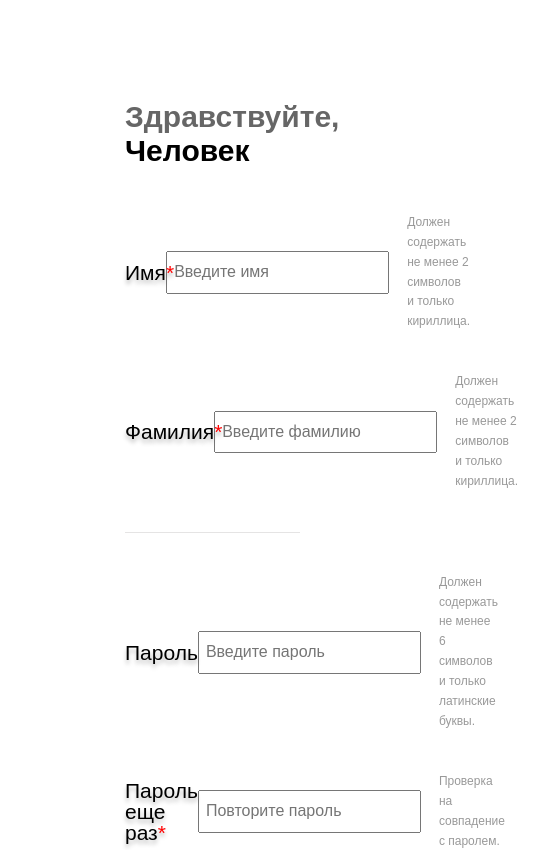
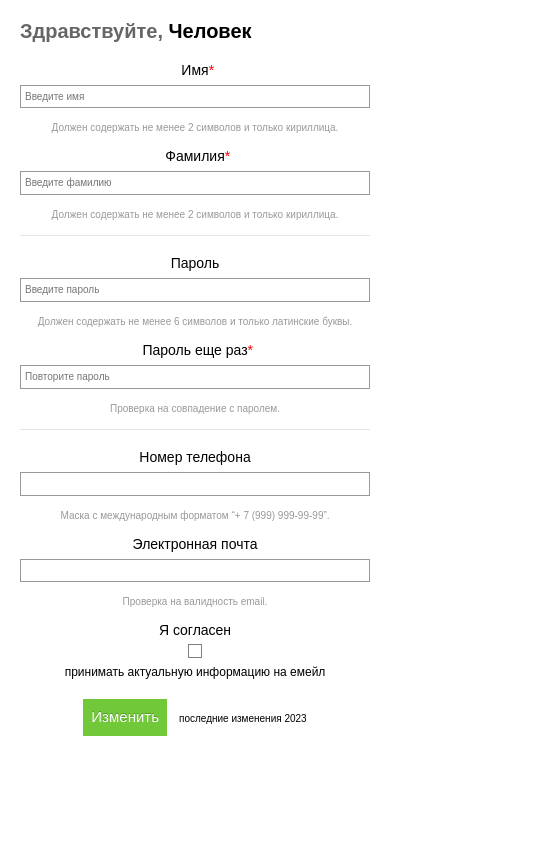
Before and after one commit to kuroptew/test-m-social, a React (Create React App) app: page / in a window 390 px wide. Shown: the top 850 px of the page, 558 px wide, since content can reach past the window. Built offline with nearby package versions, Linux system fonts and the light colour scheme.

Commit message:
добавил адаптив инпутам, строка формы, кнопке, сделал компонент чекбокс

```diff
--- a/src/App.js
+++ b/src/App.js
@@ -1,20 +1,19 @@
-import MyInput from "./components/MyInput/MyInput";
+import Input from "./components/Input/Input";
 import {useState} from "react";
 
 import './style/style.scss'
+import Checkbox from "./components/Checkbox/Checkbox";
 
 function App() {
   const [user, setUser] = useState('Человек')
   const date = new Date()
 
-
-  return (
-    <div className="App">
+  return (<div className="App">
     <div className="container">
       <h1 className="title">Здравствуйте, <span>{user}</span></h1>
       <form className="form" action="">
         <div className="form__row">
-            <MyInput
+          <Input
             labelName="Имя"
             id="input-name"
             type="text"
@@ -22,7 +21,7 @@ function App() {
             placeholder="Введите имя"
             required={true}
           />
-            <MyInput
+          <Input
             labelName="Фамилия"
             id="input-surname"
             type="text"
@@ -32,7 +31,7 @@ function App() {
           />
         </div>
         <div className="form__row">
-            <MyInput
+          <Input
             labelName="Пароль"
             id="input-password"
             type="password"
@@ -40,7 +39,7 @@ function App() {
             placeholder="Введите пароль"
             required={false}
           />
-            <MyInput
+          <Input
             labelName="Пароль еще раз"
             id="input-password-repeat"
             type="password"
@@ -50,14 +49,14 @@ function App() {
           />
         </div>
         <div className="form__row">
-            <MyInput
+          <Input
             labelName="Номер телефона"
             id="input-tel"
             type="tel"
             description="Маска с международным форматом “+ 7 (999) 999-99-99”."
             required={false}
           />
-            <MyInput
+          <Input
             labelName="Электронная почта"
             id="input-email"
             type="email"
@@ -65,23 +64,19 @@ function App() {
             placeholder=""
             required={false}
           />
-            <MyInput
+          <Checkbox
             labelName="Я согласен"
             id="input-agree"
-              type="checkbox"
             description="принимать актуальную информацию на емейл"
-              placeholder=""
-              required={false}
-            />
+            required={false}/>
         </div>
         <div className="form__row_submit">
           <button type="submit" className="btn__submit">Изменить</button>
-            <span>последние изменения {date.getFullYear() }</span>
+          <span>последние изменения {date.getFullYear()}</span>
         </div>
       </form>
     </div>
-    </div>
-  );
+  </div>);
 }
 
 export default App;
--- /dev/null
+++ b/src/components/Checkbox/Checkbox.jsx
@@ -0,0 +1,27 @@
+import React from 'react';
+import styles from "../Checkbox/Checkbox.module.scss";
+
+
+const Checkbox = ({labelName, id, required, description}) => {
+  return (
+    <div className={styles["wrapper__checkbox"]}>
+      <label
+        className={styles["checkbox__label"]}
+        htmlFor={id}
+      >{labelName}
+      </label>
+      <div className={styles["wrapper__checkbox_right"]}>
+        <input
+          className={styles["checkbox__input"]}
+          type="checkbox"
+          required={required}
+          id={id}
+        />
+          <span className={styles["box"]}></span>
+          <p className={styles.description}>{description}</p>
+      </div>
+    </div>
+);
+};
+
+export default Checkbox;
--- /dev/null
+++ b/src/components/Checkbox/Checkbox.module.scss
@@ -0,0 +1,101 @@
+@import '../../style/variables';
+
+.wrapper__checkbox {
+  display: flex;
+  justify-content: space-between;
+  align-items: center;
+
+  @media screen and (width < 1170px) {
+    flex-direction: column;
+    align-items: start;
+  }
+
+  @media screen and (width < 760px) {
+    flex-direction: column;
+    align-items: center;
+  }
+
+  &_right {
+    width: 77%;
+    display: flex;
+    align-items: center;
+
+    @media screen and (width < 1170px) {
+      width: 100%;
+    }
+
+    @media screen and (width < 760px) {
+      flex-direction: column;
+    }
+  }
+}
+
+.checkbox__label {
+  position: relative;
+  font-size: 2.1rem;
+  font-weight: 400;
+  line-height: 1;
+  color: $black;
+
+  @media screen and (width < 1170px) {
+    margin-bottom: 1.2rem;
+    font-size: 1.8rem;
+  }
+
+  @media screen and (width < 760px) {
+    margin-bottom: .8rem;
+    font-size: 1.4rem;
+  }
+}
+
+.checkbox__input {
+  margin-right: 1rem;
+  width: 1.2rem;
+  height: 1.2rem;
+  position: relative;
+  appearance: none;
+  -webkit-appearance: none;
+  -moz-appearance: none;
+  outline: none;
+  z-index: 9999;
+
+  @media screen and (width < 1170px) {
+    margin-bottom: 1.2rem;
+    font-size: 1.8rem;
+  }
+
+  @media screen and (width < 760px) {
+    margin-bottom: .8rem;
+    font-size: 1.4rem;
+  }
+
+  &:checked + .box {
+    background-image: url("../../assets/img/arrow-checkbox.svg");
+    background-repeat: no-repeat;
+    background-position: center;
+  }
+
+  &:focus+ .box {
+    box-shadow: 0 0 0 1px $middle-grey,
+    0 0 0 2px $green;
+  }
+}
+
+.box {
+  position: absolute;
+  width: 1.2rem;
+  height: 1.2rem;
+  box-shadow: 0 0 0 1px $middle-grey;
+}
+
+.description {
+  font-size: 1.6rem;
+  font-weight: 400;
+  line-height: 1.19;
+  color: $black;
+
+  @media screen and (width < 760px){
+    font-size: 1.2rem;
+    text-align: center;
+  }
+}
--- /dev/null
+++ b/src/components/Input/Input.jsx
@@ -0,0 +1,25 @@
+import styles from './Input.module.scss'
+
+const Input = ({labelName, id, type, description, required, placeholder}) => {
+  return (<div className={styles['wrapper__input']}>
+    <label
+      htmlFor={id}
+      className={styles.label}
+      aria-required={required}
+    >
+      {labelName}
+    </label>
+    <div className={styles['wrapper__input_right']}>
+      <input
+        id={id}
+        type={type}
+        required={required}
+        placeholder={placeholder}
+        className={styles.input}
+      />
+      <p className={styles.description}>{description}</p>
+    </div>
+  </div>);
+};
+
+export default Input;
--- /dev/null
+++ b/src/components/Input/Input.module.scss
@@ -0,0 +1,115 @@
+@import '../../style/variables';
+
+.wrapper__input {
+  display: flex;
+  justify-content: space-between;
+  align-items: center;
+
+  @media screen and (width < 1170px) {
+    flex-direction: column;
+    align-items: start;
+  }
+
+  @media screen and (width < 760px) {
+    flex-direction: column;
+    align-items: center;
+  }
+
+  &_right {
+    width: 77%;
+    display: flex;
+    align-items: center;
+
+    @media screen and (width < 1170px) {
+      width: 100%;
+    }
+
+    @media screen and (width < 760px) {
+      flex-direction: column;
+    }
+  }
+}
+
+.label {
+  position: relative;
+  font-size: 2.1rem;
+  font-weight: 400;
+  line-height: 1;
+  color: $black;
+
+  @media screen and (width < 1170px) {
+    margin-bottom: 1.2rem;
+    font-size: 1.8rem;
+  }
+
+  @media screen and (width < 760px) {
+    margin-bottom: .8rem;
+    font-size: 1.4rem;
+  }
+
+
+  &[aria-required="true"]::after {
+    content: '\002A';
+    display: inline-block;
+    position: absolute;
+    width: 4px;
+    height: 4px;
+    color: red;
+  }
+}
+
+.input {
+  width: 33.5rem;
+  margin-right: 1.8rem;
+  padding: 1rem .6rem;
+  border: 1px solid $grey;
+  font-size: 1.6rem;
+  font-weight: 400;
+  line-height: 1.18;
+  color: $black;
+
+  &::-webkit-input-placeholder,
+  &::-moz-placeholder,
+  &:-moz-placeholder,
+  &:-ms-input-placeholder {
+    font-size: 1.6rem;
+    font-weight: 400;
+    line-height: 1.18;
+    color: $middle-grey;
+
+
+    @media screen and (width < 1170px){
+      font-size: 1.2rem;
+    }
+
+    @media screen and (width < 760px){
+      font-size: .8rem;
+    }
+  }
+
+  @media screen and (width < 1170px){
+    width: 25rem;
+    padding: .8rem .4rem;
+    font-size: 1.2rem;
+  }
+
+  @media screen and (width < 760px){
+    margin-right: 0;
+    width: 100%;
+    margin-bottom: 1.2rem;
+    padding: .5rem .4rem;
+    font-size: 1rem;
+  }
+}
+
+.description {
+  font-size: 1.2rem;
+  font-weight: 400;
+  line-height: 1.66;
+  color: $grey;
+
+  @media screen and (width < 760px){
+    font-size: 1rem;
+    text-align: center;
+  }
+}
--- a/src/components/MyInput/MyInput.jsx
+++ /dev/null
@@ -1,28 +0,0 @@
-
-import styles from './MyInput.module.scss'
-
-const MyInput = ({ labelName, id, type,description, required, placeholder }) => {
-  return (
-    <div className={styles['wrapper__input']}>
-      <label
-        htmlFor={id}
-        className={styles.label}
-        aria-required ={required}
-      >
-        {labelName}
-      </label>
-      <div className={styles['wrapper__input_right']}>
-        <input
-        id={id}
-        type={type}
-        required={required}
-        placeholder={placeholder}
-        className={styles.input}
-      />
-        <p className={styles.description}>{description}</p>
-      </div>
-    </div>
-  );
-};
-
-export default MyInput;
--- a/src/components/MyInput/MyInput.module.scss
+++ /dev/null
@@ -1,59 +0,0 @@
-@import '../../style/variables';
-
-.wrapper__input {
-  display: flex;
-  justify-content: space-between;
-  align-items: center;
-
-  &_right{
-    width: 76.5%;
-    display: flex;
-    align-items: center;
-  }
-}
-
-.label {
-  position: relative;
-  font-size:2.1rem;
-  font-weight: 400;
-  line-height: 1;
-  color: $black;
-  text-shadow: 0px 4px 4px rgba($black, 0.25);
-
-  &[aria-required="true"]::after {
-    content: '\002A';
-    display: inline-block;
-    position: absolute;
-    width: 4px;
-    height: 4px;
-    color: red;
-  }
-}
-
-.input {
-  width: 33.5rem;
-  margin-right: 1.8rem;
-  padding: 1rem .6rem;
-  font-size: 1.6rem;
-  font-weight: 400;
-  line-height: 1.18;
-  color: $black;
-
-
-  &::-webkit-input-placeholder,
-  &::-moz-placeholder,
-  &:-moz-placeholder,
-  &:-ms-input-placeholder {
-    font-size: 1.6rem;
-    font-weight: 400;
-    line-height: 1.18;
-    color: $middle-grey;
-  }
-}
-
-.description {
-  font-size: 1.2rem;
-  font-weight: 400;
-  line-height: 1.66;
-  color: $grey;
-}
--- a/src/style/style.scss
+++ b/src/style/style.scss
@@ -6,25 +6,41 @@ html {
   font-size: 10px;
 }
 
-body{
+body {
   font-family: "Arial", sans-serif;
 }
 
-.container{
+.container {
   max-width: 1170px;
   margin: 0 auto;
-  padding: 10rem 9rem 8rem 12.5rem;
+  padding:  12.5rem 10rem 9rem 8rem;
+
+  @media screen and (width < 1170px) {
+    padding: 7rem 4rem 4.5rem 4rem ;
+  }
+
+  @media screen and (width < 760px) {
+    padding: 2rem;
+  }
 }
 
 .title {
   font-size: 3rem;
   font-weight: 700;
-  line-height:1.13;
+  line-height: 1.13;
   color: $dark-grey;
   margin-bottom: 4.5rem;
 
+  @media screen and (width < 1170px) {
+    margin-bottom: 2rem;
+  }
+
+  @media screen and (width < 760px) {
+    font-size: 2rem;
+  }
+
   span {
-    color:$black;
+    color: $black;
   }
 }
 
@@ -35,17 +51,39 @@ body{
   gap: 4rem;
   padding-bottom: 4rem;
 
-  &:not(:first-of-type){
+  @media screen and (width < 1170px) {
+    gap: 2rem;
+    padding-bottom: 2rem;
+  }
+
+  @media screen and (width < 760px) {
+    gap: 1.2rem;
+    padding-bottom: 1.2rem;
+  }
+
+  &:not(:first-of-type) {
     padding-top: 4rem;
     border-top: 1px solid $light-grey;
+
+    @media screen and (width < 1170px) {
+      padding-top: 2rem;
+    }
+
+    @media screen and (width < 760px) {
+      padding-top: 2rem;
+    }
   }
 }
 
 
-
-.form__row_submit{
+.form__row_submit {
   margin-top: 1.2rem;
   text-align: center;
+
+  @media screen and (width < 1170px) {
+    margin-top: .8rem;
+  }
+
 }
 
 .btn__submit {
@@ -60,6 +98,12 @@ body{
   background-color: $green;
   transition: background-color .4s ease-in-out;
 
+  @media screen and (width < 760px) {
+    padding: 1rem .8rem;
+    font-size: 1.5rem;
+  }
+
+
   &:hover {
     background-color: rgba($green, 0.7);
   }
```
Also changed, not shown: src/assets/img/arrow-checkbox.svg (added), src/components/Select/Select.jsx (added), src/components/Select/Select.module.scss (added). Lines whose indentation alone changed are shown as unchanged.
